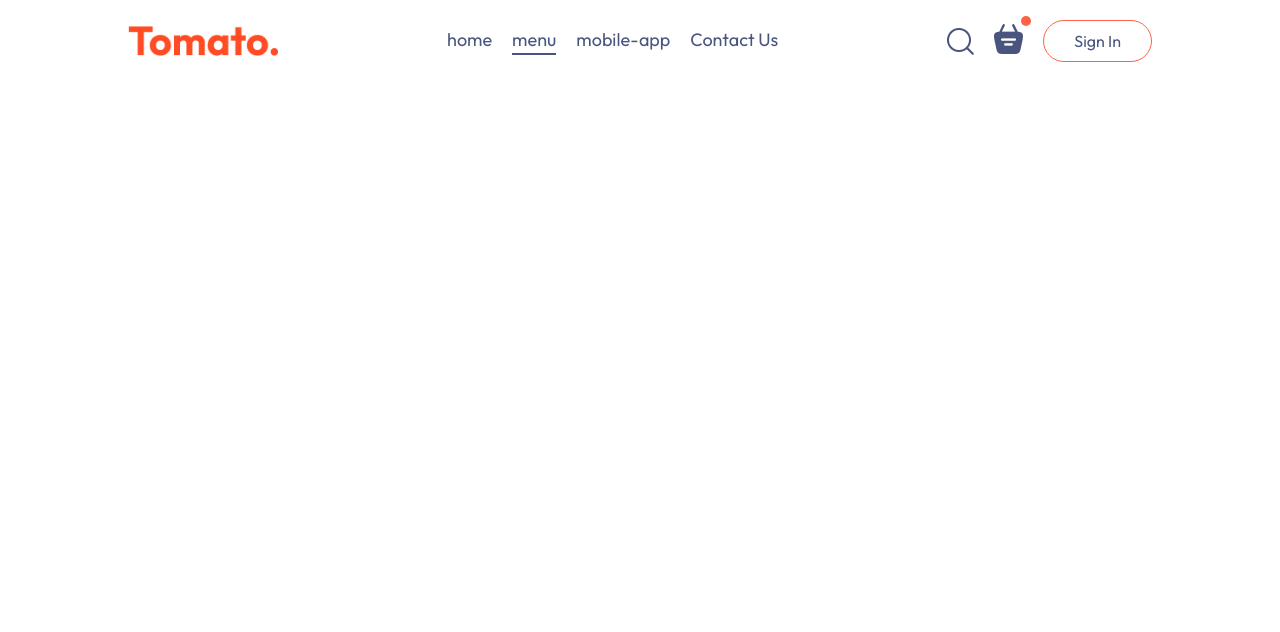
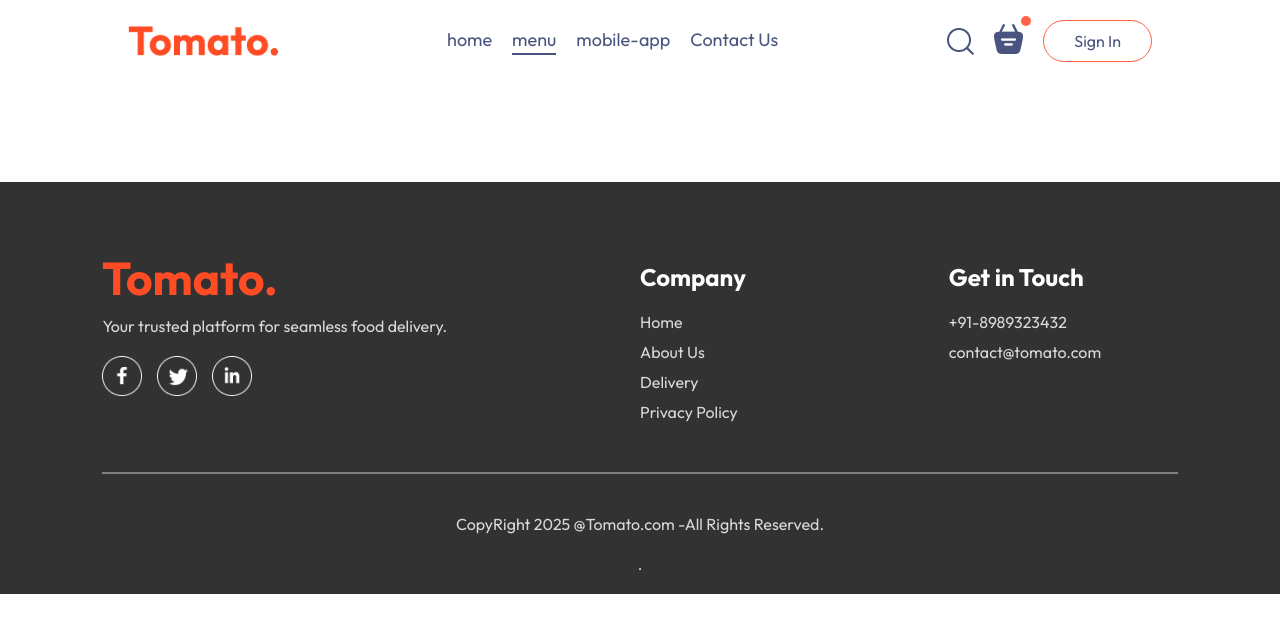
Before and after one commit to pavanaditya123/foodorederingdbsproject, a React (Vite) app in the folder frontenddev/: page /order in a window 1280 px wide. Shown: the top 632 px of the page. Built offline with nearby package versions, Linux system fonts and the light colour scheme.

Commit message:
added footer to landing page

```diff
--- a/frontenddev/package.json
+++ b/frontenddev/package.json
@@ -11,6 +11,7 @@
     "start": "node server.js"
   },
   "dependencies": {
+    "@gsap/react": "^2.1.2",
     "gsap": "^3.12.7",
     "react": "^19.0.0",
     "react-dom": "^19.0.0",
--- a/frontenddev/src/App.jsx
+++ b/frontenddev/src/App.jsx
@@ -1,23 +1,28 @@
 import React from 'react';
-
 import { Route, Routes } from 'react-router-dom';
 import Placeorder from './pages/placeorder/Placeorder';
 import Navbar from './components/Navbar/Navbar';
 import Home from './pages/home/Home';
-import Cart from './pages/Cart/Cart'
+import Cart from './pages/cart/Cart';
+import Footer from './components/footer/footer';
 
 const App = () => {
   return (
-    <div className='app'>
-      <Navbar />
-      <Routes>
-        <Route path='/' element={<Home />} />
-        <Route path='/cart' element={<Cart />} />
-        <Route path='/order' element={<Placeorder />} />
-      </Routes>
+    <>
+      <div className="app">
+        <Navbar />
+        <Routes>
+          <Route path="/" element={<Home />} />
+          <Route path="/cart" element={<Cart />} />
+          <Route path="/order" element={<Placeorder />} />
+        </Routes>
+      </div>
+      <Footer />
 
-    </div>
+
+    </>
+
   );
-}
+};
 
 export default App;
--- a/frontenddev/src/components/Exploremenu/Exploremenu.css
+++ b/frontenddev/src/components/Exploremenu/Exploremenu.css
@@ -11,11 +11,12 @@
 .explore-menu-text{
     display: flex;
     justify-content: space-between;
+    color: tomato;
     align-items: center;
     gap :30px;
     text-align: center;
     margin: 20px 0px;
-    overflow-x: scroll;
+    overflow-x: hidden;
 }
 
 .explore-menu-list{
--- a/frontenddev/src/components/Fooddisplay/Fooddisplay.jsx
+++ b/frontenddev/src/components/Fooddisplay/Fooddisplay.jsx
@@ -1,10 +1,14 @@
-import React, { useContext } from 'react';
+import React, { useContext, useRef } from 'react';
 import './Fooddisplay.css'
 import { StoreContext } from '../../context/Storecontext';
 import Fooditem from '../Fooditem/fooditem';
+import { ScrollTrigger } from 'gsap/all';
 
 const Fooddisplay = ({category}) => {
-    const {food_list}=useContext(StoreContext)
+  const {food_list}=useContext(StoreContext)
+  const  fooddisplayref=useRef(null);
+
+
   return (
     <div className='food-display'id='food-display'>
       <h2>
@@ -13,8 +17,10 @@
       <div className='food-display-list'>
         {
           food_list.map((item,index)=>{
+            if(category==="All" || category ===item.category){
+              return<Fooditem key={index}  id={item._id} name={item.name} description={item.description} price={item.price} image={item.image}/>
+            }
 
-            return<Fooditem key={index}  id={item._id} name={item.name} description={item.description} price={item.price} image={item.image}/>
           })}
 
       </div>
--- a/frontenddev/src/components/Header/Header.jsx
+++ b/frontenddev/src/components/Header/Header.jsx
@@ -1,11 +1,13 @@
 import React, { useEffect, useRef } from 'react';
 import gsap from 'gsap';
 import './Header.css';
+import {useGSAP} from '@gsap/react';
+
 
 const Header = () => {
     const titleRef = useRef(null);
 
-    useEffect(() => {
+    useGSAP(() => {
         const text = titleRef.current.textContent;
         titleRef.current.innerHTML = text
             .split("")
@@ -13,19 +15,19 @@
             .join("");
 
         gsap.from(titleRef.current.children, {
-            opacity: 0,
-            y: 50,
+            opacity:0,
+            yPercent: -50,
             duration: 1,
-            stagger: 0.05,
+            stagger: 0.2,
             ease: "power2.out"
         });
-    }, []);
+    }), [];
 
     return (
         <div className="header">
             <div className="header-contents">
                 <h2 ref={titleRef}>Order your favorite food</h2>
-                <p ref={titleRef}>
+                <p>
                     Choose from a diverse menu featuring a delectable array of dishes crafted with
                     the finest ingredients and culinary expertise.
                 </p>
--- /dev/null
+++ b/frontenddev/src/components/footer/Footer.css
@@ -0,0 +1,55 @@
+  .footer{
+    color: #d9d9d9;
+    background-color: #323232;
+    display: flex;
+    flex-direction: column;
+    align-items: center;
+    gap: 20px;
+    padding: 20px 8vw;
+    padding-top: 80px;
+    margin-top: 100px;
+  }
+
+  .footer-content{
+    width: 100%;
+    display:grid ;
+    grid-template-columns: 2fr 1fr 1fr;
+    gap: 80px;
+
+  }
+
+
+  .footer-content-left , .footer-content-right, .footer-content-center{
+    display: flex;
+    flex-direction:column;
+    align-items: start;
+    gap: 20px;
+  }
+
+
+  .footer-content-left li, .footer-content-right li, .footer-content-center li{
+    list-style: none;
+    margin-bottom: 10px;
+    cursor: pointer;
+  }
+
+  .footer-content-right  h2, .footer-content-center h2{
+     color: white;
+  }
+
+
+  .footer-social-icons img{
+    width: 40px;
+    margin-right: 15px;
+
+  }
+
+
+  .footer hr{
+    width: 100%;
+    height: 2px;
+    margin: 20px 0;
+    background-color: grey;
+    border:none;
+
+  }
--- /dev/null
+++ b/frontenddev/src/components/footer/Footer.jsx
@@ -0,0 +1,51 @@
+import React from 'react';
+import './Footer.css';
+import { assets } from '../../assets/assets';
+
+const Footer = () => {
+  return (
+    <div className="footer" id="footer">
+      <div className="footer-content">
+       <div className="footer-content-left">
+
+          <img src={assets.logo} alt="Company Logo" />
+
+          <p>Your trusted platform for seamless food delivery.</p>
+
+          <div className="footer-social-icons">
+            <img src={assets.facebook_icon} alt="Facebook" />
+            <img src={assets.twitter_icon} alt="Twitter" />
+            <img src={assets.linkedin_icon} alt="LinkedIn" />
+          </div>
+        </div>
+
+
+        <div className="footer-content-center">
+          <h2>Company</h2>
+          <ul>
+            <li>Home</li>
+            <li>About Us</li>
+            <li>Delivery</li>
+            <li>Privacy Policy</li>
+          </ul>
+        </div>
+
+
+        <div className="footer-content-right">
+          <h2>Get in Touch</h2>
+          <ul>
+            <li>+91-8989323432</li>
+            <li>contact@tomato.com</li>
+          </ul>
+        </div>
+
+
+      </div>
+      <hr />
+      <p className="footer-copyright">
+        CopyRight 2025 @Tomato.com -All Rights Reserved.</p>.
+
+    </div>
+  )
+}
+export default Footer;
--- a/frontenddev/src/pages/home/Home.jsx
+++ b/frontenddev/src/pages/home/Home.jsx
@@ -1,4 +1,4 @@
-import React, { useState } from 'react';
+import React, { useEffect, useState } from 'react';
 import './Home.css'
 import Header from '../../components/Header/Header';
 import Exploremenu from '../../components/Exploremenu/Exploremenu';
@@ -6,11 +6,15 @@
 const Home = () => {
 
     const [category,setCategory]=useState("All");
+
+
     return (
         <div>
             <Header />
+
             <Exploremenu category={category} setCategory={setCategory} />
             <Fooddisplay category={category} />
+
         </div>
     );
 }
```
Also changed, not shown: frontenddev/src/components/Fooditem/Fooditem.css (line endings or trailing spaces), 1 other file (tests, documents, lock files or other folders).
